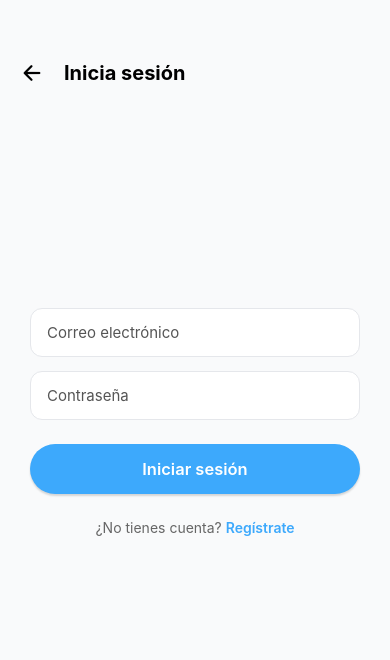
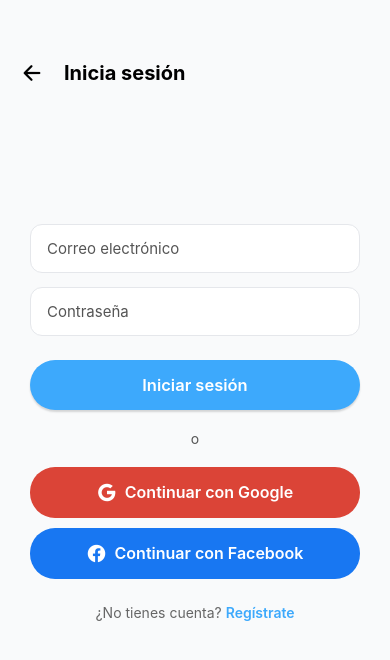
Before and after one commit to josephmendieta/appCuidaT, a React Native app in the folder CuidaT/: screen /Inicio in a window 390 px wide. Shown: the top 660 px of the page. Built offline with nearby package versions, Linux system fonts and the light colour scheme; no server answers.

Commit message:
Autenticación externas funcionales
Ya sirve la autenticación con Google y Facebook y reduje el tiempo de inactividad de sesión a 5 minutos (falta probar que esta parte funcione bien).

```diff
--- a/CuidaT/App.js
+++ b/CuidaT/App.js
@@ -1,8 +1,8 @@
 import React, { useEffect, useState } from "react";
-import { View, ActivityIndicator, StyleSheet } from "react-native";
+import { View, ActivityIndicator, StyleSheet, Alert } from "react-native";
 import { NavigationContainer } from "@react-navigation/native";
 import { createNativeStackNavigator } from "@react-navigation/native-stack";
-import { onAuthStateChanged } from "firebase/auth";
+import { onAuthStateChanged, getRedirectResult, GoogleAuthProvider } from "firebase/auth";
 import { auth } from "./firebaseConfig";
 
 // Pantallas
@@ -16,7 +16,6 @@ import { InactivityProvider } from "./context/InactivityContext";
 
 const Stack = createNativeStackNavigator();
 
-// 🔹 Flujo de autenticación (sin sesión iniciada)
 const AuthStack = () => (
   <Stack.Navigator screenOptions={{ headerShown: false }} initialRouteName="Bienvenida">
     <Stack.Screen name="Bienvenida" component={Bienvenida} />
@@ -25,7 +24,6 @@ const AuthStack = () => (
   </Stack.Navigator>
 );
 
-// 🔹 Flujo principal (cuando hay sesión activa)
 const AppStack = ({ navigation }) => (
   <InactivityProvider navigation={navigation}>
     <Stack.Navigator screenOptions={{ headerShown: false }} initialRouteName="ConfPrivacidad">
@@ -39,22 +37,29 @@ export default function App() {
   const [cargando, setCargando] = useState(true);
 
   useEffect(() => {
-    // Escucha el estado de autenticación del usuario
+    // Recuperar sesión de redirección (Google en móvil)
+    getRedirectResult(auth)
+      .then((result) => {
+        if (result && result.user) {
+          const user = result.user;
+          console.log("✅ Usuario redirigido desde Google:", user.email);
+          Alert.alert("Bienvenido", `Has iniciado sesión como ${user.displayName || user.email}`);
+          setUsuario(user);
+        }
+      })
+      .catch((error) => {
+        if (error.message) console.warn("⚠️ Error en getRedirectResult:", error.message);
+      });
+  }, []);
+
+  useEffect(() => {
     const unsubscribe = onAuthStateChanged(auth, (user) => {
-      if (user) {
-        console.log("✅ Usuario autenticado:", user.email);
-        setUsuario(user);
-      } else {
-        console.log("⚠️ No hay sesión iniciada");
-        setUsuario(null);
-      }
+      setUsuario(user || null);
       setCargando(false);
     });
-
     return () => unsubscribe();
   }, []);
 
-  // Pantalla de carga mientras se verifica la sesión
   if (cargando) {
     return (
       <View style={styles.loaderContainer}>
--- a/CuidaT/package.json
+++ b/CuidaT/package.json
@@ -14,6 +14,7 @@
     "@react-navigation/native-stack": "^7.3.28",
     "@react-navigation/stack": "^7.4.10",
     "expo": "~54.0.13",
+    "expo-auth-session": "~7.0.8",
     "expo-checkbox": "^5.0.7",
     "expo-router": "~6.0.12",
     "expo-status-bar": "~3.0.8",
--- a/CuidaT/screens/Inicio.js
+++ b/CuidaT/screens/Inicio.js
@@ -1,4 +1,4 @@
-import React, { useState } from "react";
+import React, { useState, useEffect } from "react";
 import {
   View,
   Text,
@@ -7,17 +7,27 @@ import {
   StyleSheet,
   Dimensions,
   Alert,
+  Platform,
 } from "react-native";
 import { Ionicons } from "@expo/vector-icons";
-import { getAuth, signInWithEmailAndPassword } from "firebase/auth";
+import {
+  getAuth,
+  signInWithEmailAndPassword,
+  signInWithPopup,
+  signInWithRedirect,
+  getRedirectResult,
+  GoogleAuthProvider,
+  FacebookAuthProvider,
+} from "firebase/auth";
 
-const { width, height } = Dimensions.get("window");
+const { width } = Dimensions.get("window");
 
-export default function Login({ navigation }) {
+export default function Inicio({ navigation }) {
   const [correo, setCorreo] = useState("");
   const [contrasena, setContrasena] = useState("");
   const auth = getAuth();
 
+  // --- LOGIN CON CORREO ---
   const handleLogin = () => {
     if (!correo || !contrasena) {
       Alert.alert("Campos incompletos", "Por favor ingresa tu correo y contraseña.");
@@ -27,9 +37,9 @@ export default function Login({ navigation }) {
     signInWithEmailAndPassword(auth, correo, contrasena)
       .then((userCredential) => {
         const user = userCredential.user;
-        console.log("Sesión iniciada:", user.email);
+        console.log("✅ Sesión iniciada:", user.email);
         Alert.alert("Bienvenido", "Has iniciado sesión correctamente.");
-        navigation.navigate("Home"); // pantalla principal después del login
+        navigation.navigate("ConfPrivacidad");
       })
       .catch((error) => {
         let mensaje = "Error al iniciar sesión.";
@@ -39,6 +49,66 @@ export default function Login({ navigation }) {
         Alert.alert("Error", mensaje);
       });
   };
+
+  // --- LOGIN CON GOOGLE ---
+  const handleGoogleLogin = async () => {
+    try {
+      const provider = new GoogleAuthProvider();
+      provider.addScope("profile");
+      provider.addScope("email");
+
+      if (Platform.OS === "web") {
+        // 🔹 Web → ventana emergente
+        const result = await signInWithPopup(auth, provider);
+        const user = result.user;
+        Alert.alert("Bienvenido", `Has iniciado sesión como ${user.displayName}`);
+        navigation.navigate("ConfPrivacidad");
+      } else {
+        // 🔹 Móvil → redirección
+        await signInWithRedirect(auth, provider);
+      }
+    } catch (error) {
+      console.error("❌ Error Google:", error);
+      Alert.alert("Error", "No se pudo iniciar sesión con Google.");
+    }
+  };
+
+  // --- LOGIN CON FACEBOOK ---
+  const handleFacebookLogin = async () => {
+    try {
+      const provider = new FacebookAuthProvider();
+      provider.addScope("email");
+      provider.addScope("public_profile");
+      provider.setCustomParameters({ display: "popup" });
+
+      if (Platform.OS === "web") {
+        const result = await signInWithPopup(auth, provider);
+        const user = result.user;
+        Alert.alert("Bienvenido", `Has iniciado sesión como ${user.displayName}`);
+        navigation.navigate("ConfPrivacidad");
+      } else {
+        await signInWithRedirect(auth, provider);
+      }
+    } catch (error) {
+      console.error("❌ Error Facebook:", error);
+      Alert.alert("Error", "No se pudo iniciar sesión con Facebook.");
+    }
+  };
+
+  // --- PROCESAR RESULTADOS DE REDIRECCIÓN (para móvil) ---
+  useEffect(() => {
+    getRedirectResult(auth)
+      .then((result) => {
+        if (result && result.user) {
+          const user = result.user;
+          Alert.alert("Bienvenido", `Has iniciado sesión como ${user.displayName}`);
+          navigation.navigate("ConfPrivacidad");
+        }
+      })
+      .catch((error) => {
+        if (error.code) console.error("⚠️ Error redirección:", error.message);
+      });
+  }, []);
 
   return (
     <View style={styles.container}>
@@ -50,7 +120,7 @@ export default function Login({ navigation }) {
         <Text style={styles.headerTitle}>Inicia sesión</Text>
       </View>
 
-      {/* Campos */}
+      {/* Campos de entrada */}
       <TextInput
         style={styles.input}
         placeholder="Correo electrónico"
@@ -68,18 +138,34 @@ export default function Login({ navigation }) {
         onChangeText={setContrasena}
       />
 
-      {/* Botón de inicio de sesión */}
+      {/* Botón principal */}
       <TouchableOpacity style={styles.loginButton} onPress={handleLogin}>
         <Text style={styles.loginButtonText}>Iniciar sesión</Text>
       </TouchableOpacity>
 
-      {/* Enlace a registro */}
+      {/* Separador */}
+      <View style={styles.separatorContainer}>
+        <View style={styles.line} />
+        <Text style={styles.orText}>o</Text>
+        <View style={styles.line} />
+      </View>
+
+      {/* Botón Google */}
+      <TouchableOpacity style={styles.socialButtonGoogle} onPress={handleGoogleLogin}>
+        <Ionicons name="logo-google" size={20} color="#fff" style={{ marginRight: 8 }} />
+        <Text style={styles.socialButtonText}>Continuar con Google</Text>
+      </TouchableOpacity>
+
+      {/* Botón Facebook */}
+      <TouchableOpacity style={styles.socialButtonFacebook} onPress={handleFacebookLogin}>
+        <Ionicons name="logo-facebook" size={20} color="#fff" style={{ marginRight: 8 }} />
+        <Text style={styles.socialButtonText}>Continuar con Facebook</Text>
+      </TouchableOpacity>
+
+      {/* Enlace de registro */}
       <Text style={styles.registerText}>
         ¿No tienes cuenta?{" "}
-        <Text
-          style={styles.registerLink}
-          onPress={() => navigation.navigate("Registro")}
-        >
+        <Text style={styles.registerLink} onPress={() => navigation.navigate("Registro")}>
           Regístrate
         </Text>
       </Text>
@@ -87,6 +173,7 @@ export default function Login({ navigation }) {
   );
 }
 
+// --- ESTILOS ---
 const styles = StyleSheet.create({
   container: {
     flex: 1,
@@ -140,6 +227,44 @@ const styles = StyleSheet.create({
     fontSize: 16.5,
     fontWeight: "600",
   },
+  separatorContainer: {
+    flexDirection: "row",
+    alignItems: "center",
+    marginVertical: 20,
+  },
+  line: {
+    flex: 1,
+    height: 1,
+    backgroundColor: "#ccc",
+  },
+  orText: {
+    marginHorizontal: 10,
+    color: "#555",
+  },
+  socialButtonGoogle: {
+    flexDirection: "row",
+    alignItems: "center",
+    justifyContent: "center",
+    backgroundColor: "#DB4437",
+    width: "100%",
+    paddingVertical: 14,
+    borderRadius: 25,
+    marginBottom: 10,
+  },
+  socialButtonFacebook: {
+    flexDirection: "row",
+    alignItems: "center",
+    justifyContent: "center",
+    backgroundColor: "#1877f2",
+    width: "100%",
+    paddingVertical: 14,
+    borderRadius: 25,
+  },
+  socialButtonText: {
+    color: "#fff",
+    fontSize: 16,
+    fontWeight: "600",
+  },
   registerText: {
     fontSize: 14,
     color: "#666",
```
Also changed, not shown: 1 other file (tests, documents, lock files or other folders).
